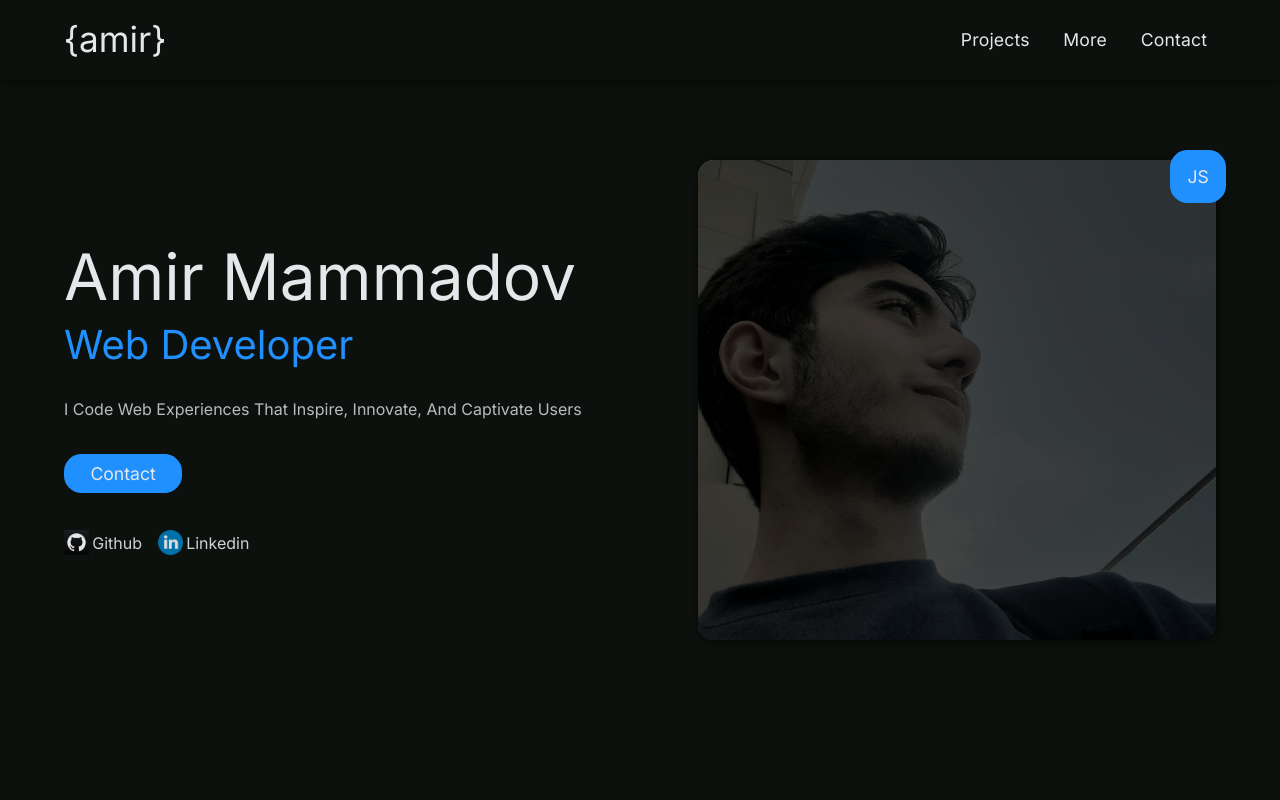
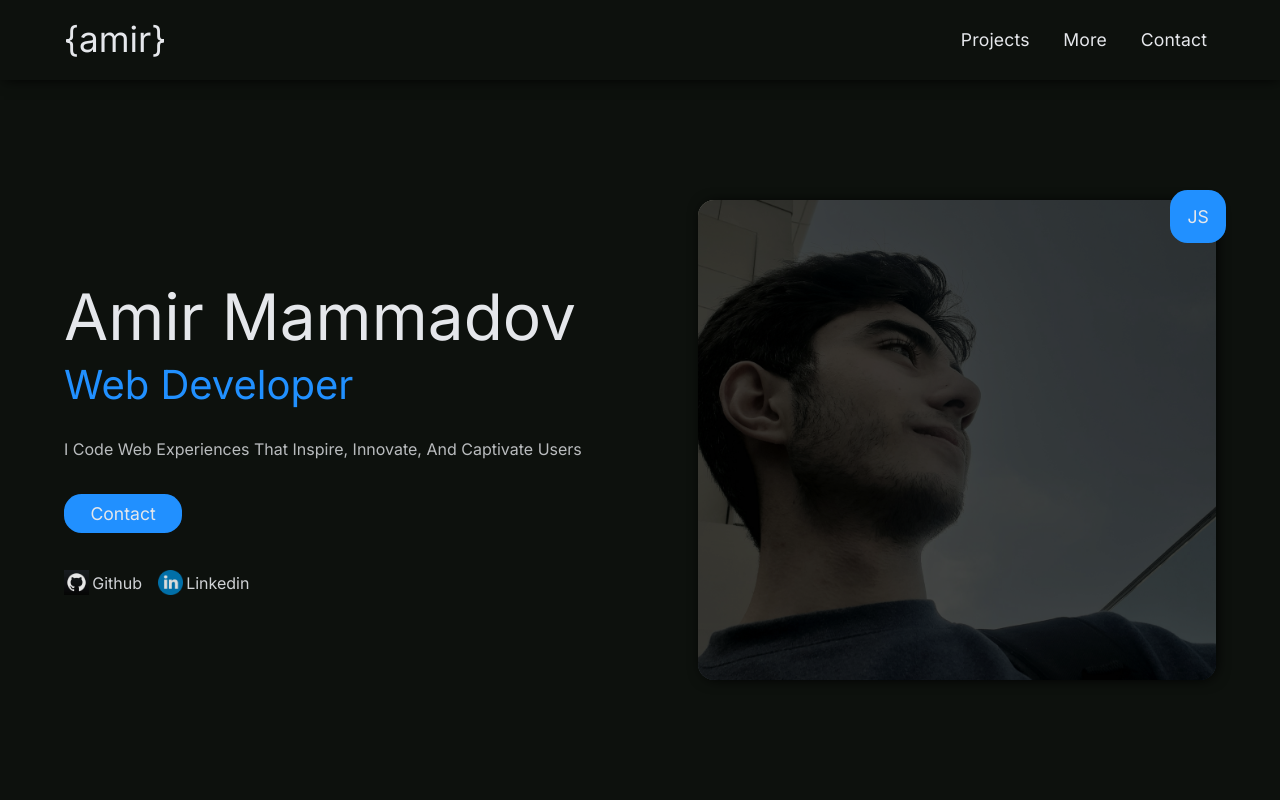
Before and after one commit to amirmammadov/amir-portfolio, a Next.js app: page / in a window 1280 px wide. Shown: the top 800 px of the page. Built offline with nearby package versions, Linux system fonts and the light colour scheme.

Commit message:
padding problem was fixed

```diff
--- a/sass/style.scss
+++ b/sass/style.scss
@@ -25,7 +25,8 @@ html {
 
 section,
 nav {
-  padding: 0 5% !important;
+  padding-left: 5% !important;
+  padding-right: 5% !important;
 }
 
 body {
```
